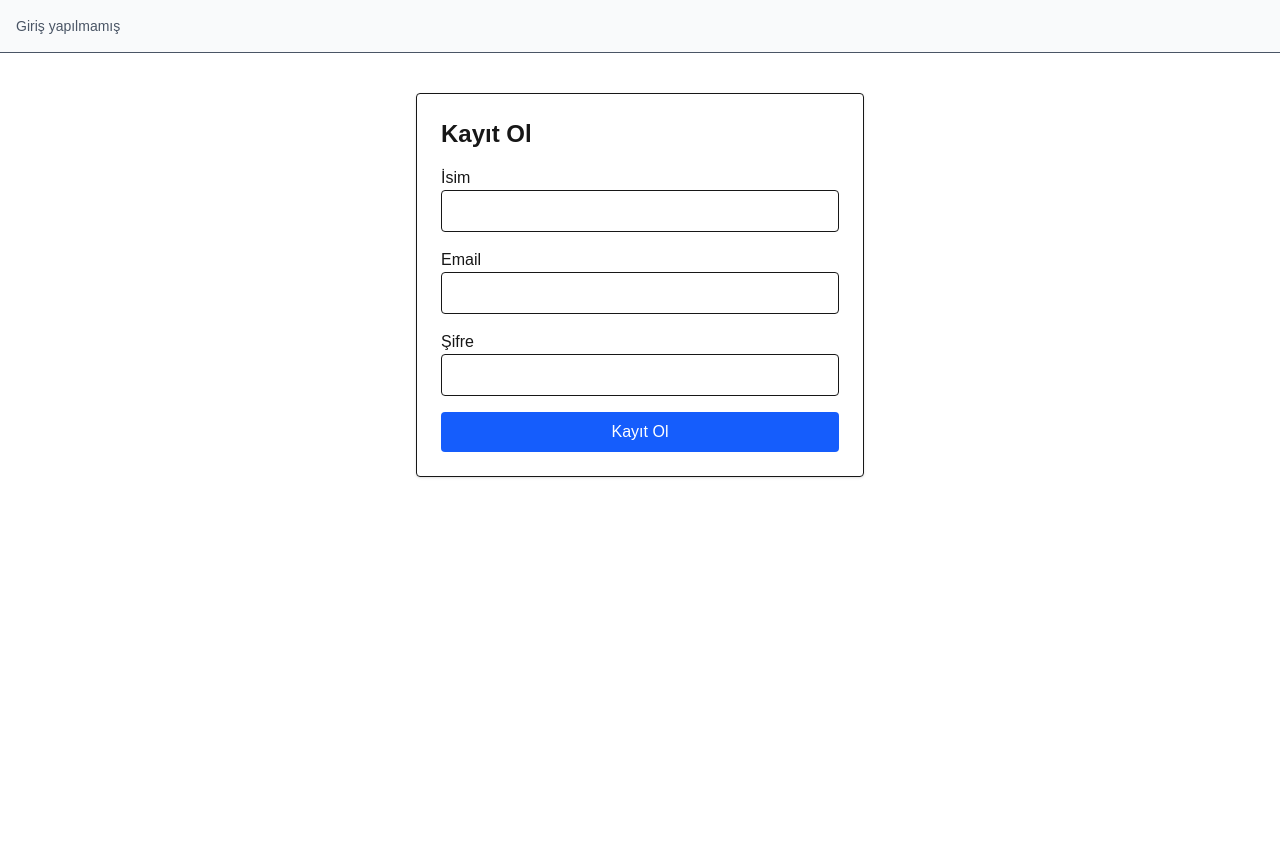
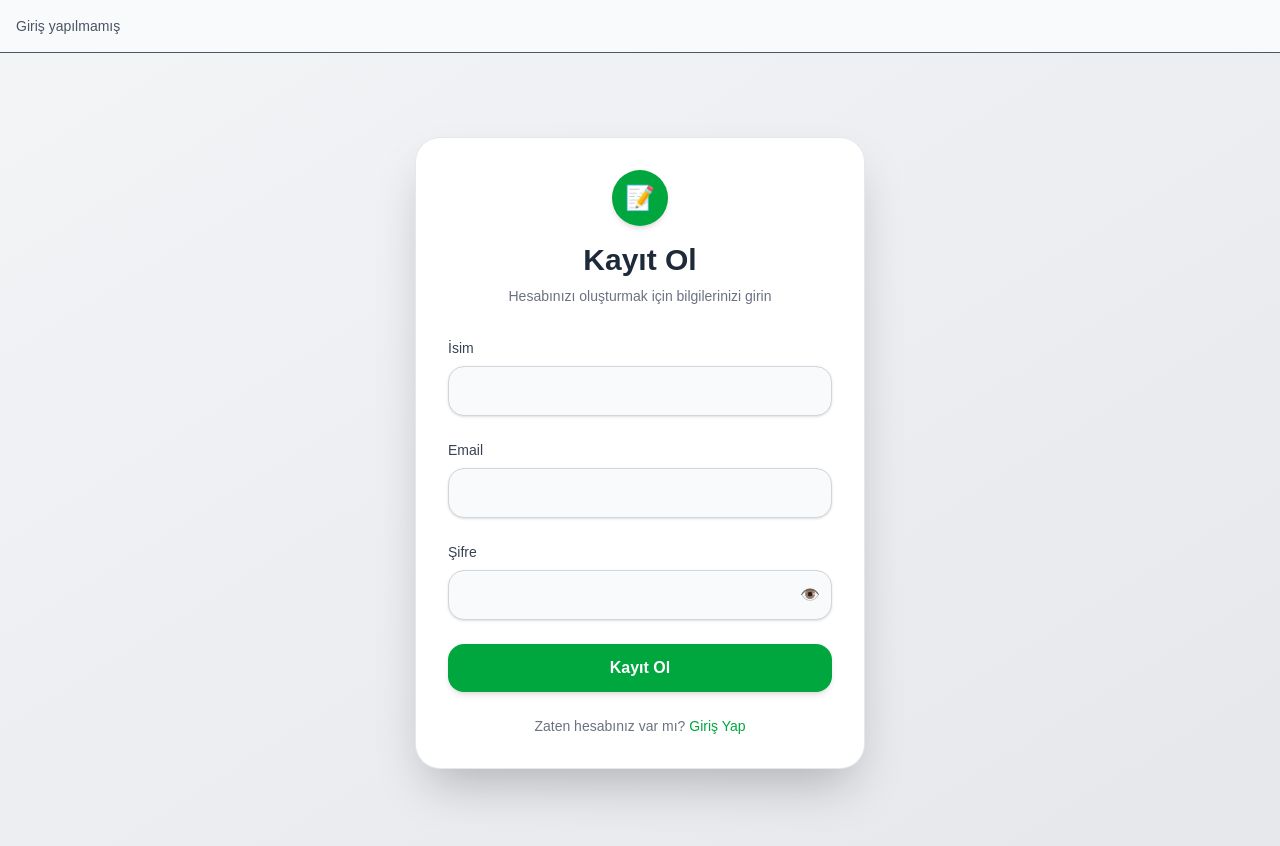
Before and after one commit to elifgularslan/AISigner, a Next.js app: page /signup in a window 1280 px wide. Shown: the top 846 px of the page. Before the commit the page ends 800 px from the top, so only its background shows below. Built offline with nearby package versions, Linux system fonts and the light colour scheme; no server answers.

Commit message:
feat: enhance signin and signup pages with improved UI and password visibility toggle

```diff
--- a/src/app/(auth)/signin/page.tsx
+++ b/src/app/(auth)/signin/page.tsx
@@ -10,10 +10,11 @@ const initialState = { error: {} as Record<string, string[]> }
 
 export default function SigninPage() {
   const [state, setState] = useState(initialState)
+  const [showPassword, setShowPassword] = useState(false)
 
   async function handleSubmit(e: React.FormEvent<HTMLFormElement>) {
     e.preventDefault()
-    setState(initialState) // önce hataları sıfırla
+    setState(initialState)
 
     const formData = new FormData(e.currentTarget)
 
@@ -27,108 +28,109 @@ export default function SigninPage() {
       const result = await signIn("credentials", {
         email: formData.get("email") as string,
         password: formData.get("password") as string,
-        redirect: false
+        redirect: false,
       })
 
       if (result?.ok) window.location.href = "/"
       else setState({ error: { general: ["Giriş yapılamadı"] } })
     } catch (err: any) {
-      setState({ error: { general: [err.message || "Bilinmeyen bir hata oluştu"] } })
+      setState({
+        error: { general: [err.message || "Bilinmeyen bir hata oluştu"] },
+      })
     }
   }
 
   return (
-    <div className="max-w-md mx-auto mt-10 p-6 border rounded shadow">
-      <h1 className="text-2xl font-bold mb-4">Giriş Yap</h1>
+    <div className="flex min-h-screen items-center justify-center bg-gradient-to-br from-gray-100 to-gray-200 px-4">
+      <div className="w-full max-w-md rounded-3xl bg-white p-8 shadow-2xl ring-1 ring-gray-200">
+        {/* Logo veya Başlık */}
+        <div className="mb-8 text-center">
+          <div className="mx-auto mb-4 h-14 w-14 rounded-full bg-blue-600 flex items-center justify-center shadow-md">
+            <span className="text-white text-2xl font-bold">🔒</span>
+          </div>
+          <h1 className="text-3xl font-bold text-gray-800">
+            Hesabınıza Giriş Yapın
+          </h1>
+          <p className="mt-2 text-sm text-gray-500">
+            Lütfen bilgilerinizi girin
+          </p>
+        </div>
 
-      <form onSubmit={handleSubmit} className="flex flex-col gap-4">
+        <form onSubmit={handleSubmit} className="space-y-6">
           {/* Email */}
           <div>
-          <label className="block">Email</label>
+            <label className="mb-2 block text-sm font-medium text-gray-700">
+              Email
+            </label>
             <input
               type="email"
               name="email"
-            className="border p-2 w-full rounded"
+              className="w-full rounded-2xl border border-gray-300 bg-gray-50 px-4 py-3 text-gray-800 shadow-sm focus:border-blue-500 focus:bg-white focus:ring-4 focus:ring-blue-100 outline-none transition"
               required
             />
             {state.error?.email && (
-            <p className="text-red-500 text-sm">{state.error.email[0]}</p>
+              <p className="mt-2 text-sm text-red-500">
+                {state.error.email[0]}
+              </p>
             )}
           </div>
 
-        {/* Şifre */}
+          {/* Şifre + Göster/Gizle */}
           <div>
-          <label className="block">Şifre</label>
+            <label className="mb-2 block text-sm font-medium text-gray-700">
+              Şifre
+            </label>
+            <div className="relative">
               <input
-            type="password"
+                type={showPassword ? "text" : "password"}
                 name="password"
-            className="border p-2 w-full rounded"
+                className="w-full rounded-2xl border border-gray-300 bg-gray-50 px-4 py-3 pr-10 text-gray-800 shadow-sm focus:border-blue-500 focus:bg-white focus:ring-4 focus:ring-blue-100 outline-none transition"
                 required
               />
+              <button
+                type="button"
+                onClick={() => setShowPassword(!showPassword)}
+                className="absolute inset-y-0 right-3 flex items-center text-gray-500 hover:text-gray-700"
+              >
+                {showPassword ? "🙈" : "👁️"}
+              </button>
+            </div>
             {state.error?.password && (
-            <p className="text-red-500 text-sm">{state.error.password[0]}</p>
+              <p className="mt-2 text-sm text-red-500">
+                {state.error.password[0]}
+              </p>
             )}
           </div>
 
           {/* Genel hata */}
           {state.error?.general && (
-          <p className="text-red-500 text-sm">{state.error.general[0]}</p>
+            <div className="rounded-2xl bg-red-50 px-4 py-3 text-sm text-red-600 shadow-inner">
+              {state.error.general[0]}
+            </div>
           )}
 
+          {/* Submit */}
           <button
             type="submit"
-          className="bg-blue-600 text-white p-2 rounded hover:bg-blue-700"
+            className="w-full rounded-2xl bg-blue-600 px-4 py-3 font-semibold text-white shadow-md transition hover:bg-blue-700 hover:shadow-lg focus:outline-none focus:ring-4 focus:ring-blue-200"
           >
             Giriş Yap
           </button>
         </form>
+
+        {/* Alt linkler */}
+        <div className="mt-6 text-center text-sm text-gray-500">
+          <p>
+            Hesabınız yok mu?{" "}
+            <a
+              href="/signup"
+              className="font-medium text-blue-600 hover:text-blue-700"
+            >
+              Kayıt Ol
+            </a>
+          </p>
+        </div>
+      </div>
     </div>
   )
 }
-
-
-// STİLSİZ HALİ //
-/*
-"use client"
-import { useState } from "react"
-import { validateUser } from "./actions"
-import { signIn } from "next-auth/react"
-
-export default function SigninPage() {
-  const [error, setError] = useState<string | null>(null)
-
-  async function handleSubmit(e: React.FormEvent<HTMLFormElement>) {
-    e.preventDefault()
-    setError(null)
-    const formData = new FormData(e.currentTarget)
-
-    try {
-      const res = await validateUser(formData)
-      if (res?.error) {
-        setError(Object.values(res.error).flat().join(", "))
-        return
-      }
-
-      const result = await signIn("credentials", {
-        email: formData.get("email") as string,
-        password: formData.get("password") as string,
-        redirect: false
-      })
-
-      if (result?.ok) window.location.href = "/"
-      else setError("Giriş yapılamadı")
-    } catch (err: any) {
-      setError(err.message || "Bilinmeyen bir hata oluştu")
-    }
-  }
-
-  return (
-    <form onSubmit={handleSubmit} className="flex flex-col gap-2 w-64">
-      {error && <p className="text-red-600">{error}</p>}
-      <input name="email" type="email" placeholder="Email" required />
-      <input name="password" type="password" placeholder="Şifre" required />
-      <button type="submit">Giriş Yap</button>
-    </form>
-  )
-}
-*/
--- a/src/app/(auth)/signup/page.tsx
+++ b/src/app/(auth)/signup/page.tsx
@@ -3,72 +3,114 @@
 
 "use client"
 
+import { useState } from "react"
 import { useActionState } from "react"
 import { signupAction } from "./actions"
 
 const initialState = { error: {} as Record<string, string[]> }
 
 export default function SignupPage() {
-
   const [state, formAction] = useActionState(signupAction, initialState)
-
+  const [showPassword, setShowPassword] = useState(false)
 
   return (
-    <div className="max-w-md mx-auto mt-10 p-6 border rounded shadow">
-      <h1 className="text-2xl font-bold mb-4">Kayıt Ol</h1>
+    <div className="flex min-h-screen items-center justify-center bg-gradient-to-br from-gray-100 to-gray-200 px-4">
+      <div className="w-full max-w-md rounded-3xl bg-white p-8 shadow-2xl ring-1 ring-gray-200">
+        {/* Logo veya Başlık */}
+        <div className="mb-8 text-center">
+          <div className="mx-auto mb-4 h-14 w-14 rounded-full bg-green-600 flex items-center justify-center shadow-md">
+            <span className="text-white text-2xl font-bold">📝</span>
+          </div>
+          <h1 className="text-3xl font-bold text-gray-800">Kayıt Ol</h1>
+          <p className="mt-2 text-sm text-gray-500">
+            Hesabınızı oluşturmak için bilgilerinizi girin
+          </p>
+        </div>
 
-      <form action={formAction} className="flex flex-col gap-4">
+        <form action={formAction} className="space-y-6">
           {/* İsim */}
           <div>
-          <label className="block">İsim</label>
+            <label className="mb-2 block text-sm font-medium text-gray-700">
+              İsim
+            </label>
             <input
               type="text"
               name="name"
-            className="border p-2 w-full rounded"
+              className="w-full rounded-2xl border border-gray-300 bg-gray-50 px-4 py-3 text-gray-800 shadow-sm focus:border-green-500 focus:bg-white focus:ring-4 focus:ring-green-100 outline-none transition"
             />
             {state.error?.name && (
-            <p className="text-red-500 text-sm">{state.error.name[0]}</p>
+              <p className="mt-2 text-sm text-red-500">{state.error.name[0]}</p>
             )}
           </div>
 
           {/* Email */}
           <div>
-          <label className="block">Email</label>
+            <label className="mb-2 block text-sm font-medium text-gray-700">
+              Email
+            </label>
             <input
               type="email"
               name="email"
-            className="border p-2 w-full rounded"
+              className="w-full rounded-2xl border border-gray-300 bg-gray-50 px-4 py-3 text-gray-800 shadow-sm focus:border-green-500 focus:bg-white focus:ring-4 focus:ring-green-100 outline-none transition"
             />
             {state.error?.email && (
-            <p className="text-red-500 text-sm">{state.error.email[0]}</p>
+              <p className="mt-2 text-sm text-red-500">{state.error.email[0]}</p>
             )}
           </div>
 
-        {/* Şifre */}
+          {/* Şifre + Göster/Gizle */}
           <div>
-          <label className="block">Şifre</label>
+            <label className="mb-2 block text-sm font-medium text-gray-700">
+              Şifre
+            </label>
+            <div className="relative">
               <input
-            type="password"
+                type={showPassword ? "text" : "password"}
                 name="password"
-            className="border p-2 w-full rounded"
+                className="w-full rounded-2xl border border-gray-300 bg-gray-50 px-4 py-3 pr-10 text-gray-800 shadow-sm focus:border-green-500 focus:bg-white focus:ring-4 focus:ring-green-100 outline-none transition"
               />
+              <button
+                type="button"
+                onClick={() => setShowPassword(!showPassword)}
+                className="absolute inset-y-0 right-3 flex items-center text-gray-500 hover:text-gray-700"
+              >
+                {showPassword ? "🙈" : "👁️"}
+              </button>
+            </div>
             {state.error?.password && (
-            <p className="text-red-500 text-sm">{state.error.password[0]}</p>
+              <p className="mt-2 text-sm text-red-500">{state.error.password[0]}</p>
             )}
           </div>
 
           {/* Genel hata */}
           {typeof state.error === "string" && (
-          <p className="text-red-500 text-sm">{state.error}</p>
+            <div className="rounded-2xl bg-red-50 px-4 py-3 text-sm text-red-600 shadow-inner">
+              {state.error}
+            </div>
           )}
 
+          {/* Submit */}
           <button
             type="submit"
-          className="bg-blue-600 text-white p-2 rounded hover:bg-blue-700"
+            className="w-full rounded-2xl bg-green-600 px-4 py-3 font-semibold text-white shadow-md transition hover:bg-green-700 hover:shadow-lg focus:outline-none focus:ring-4 focus:ring-green-200"
           >
             Kayıt Ol
           </button>
         </form>
+
+        {/* Alt link */}
+        <div className="mt-6 text-center text-sm text-gray-500">
+          <p>
+            Zaten hesabınız var mı?{" "}
+            <a
+              href="/signin"
+              className="font-medium text-green-600 hover:text-green-700"
+            >
+              Giriş Yap
+            </a>
+          </p>
+        </div>
+      </div>
     </div>
   )
 }
```
Lines whose indentation alone changed are shown as unchanged.
